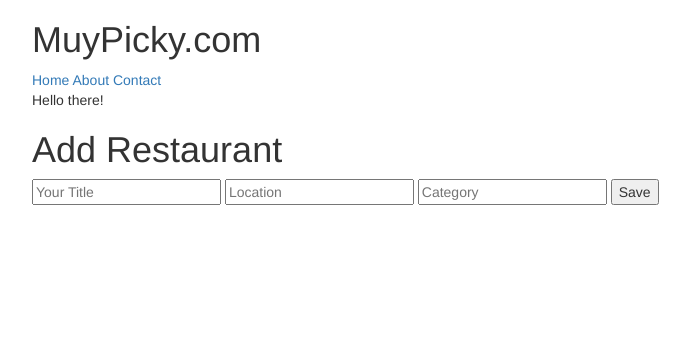
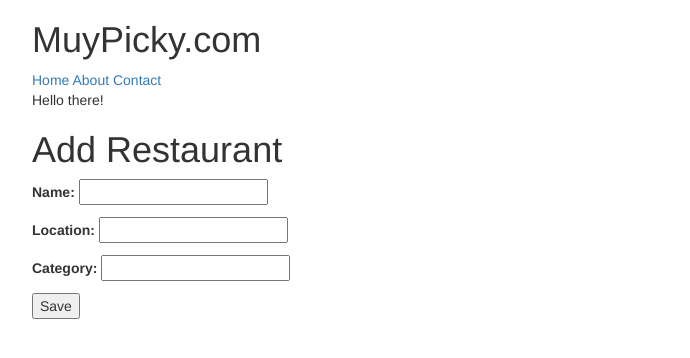
Before and after one commit to Psykepro/DjangoFirstWebApp, a Django app: page /restaurants/create/ in a window 1280 px wide. Shown: the top 358 px of the page, without its empty margins (38-728 px from the left). Run offline with Django 3.2, Linux system fonts and the light colour scheme; some libraries are stand-ins or nearby versions.

Commit message:
The Power of Django Forms

```diff
--- a/trydjango1-11/src/restaurants/forms.py
+++ b/trydjango1-11/src/restaurants/forms.py
@@ -4,3 +4,10 @@ class RestaurantCreateForm(forms.Form):
     name        = forms.CharField()
     location    = forms.CharField(required=False)
     category    = forms.CharField(required=False)
+
+    def clean_name(self):
+        name = self.cleaned_data.get('name')
+
+        if name == "Hello":
+            raise forms.ValidationError("Not a valid name")
+        return name
--- a/trydjango1-11/src/restaurants/views.py
+++ b/trydjango1-11/src/restaurants/views.py
@@ -11,19 +11,22 @@ from .models import RestaurantLocation
 
 def restaurant_create_view(request):
 
+    form = RestaurantCreateForm(request.POST or None)
+    errors = None
     if request.method == "POST":
-        print("post data")
-        title = request.POST.get('title')
-        location = request.POST.get('location')
-        category = request.POST.get('category')
-        obj = RestaurantLocation.objects.create(
-            name=title,
-            location=location,
-            category=category
-            )
-        return HttpResponseRedirect("/restaurants/")
+        if form.is_valid():
+
+            obj = RestaurantLocation.objects.create(
+                name=form.cleaned_data.get('name'),
+                location=form.cleaned_data.get('location'),
+                category=form.cleaned_data.get('category')
+                )
+            return HttpResponseRedirect("/restaurants/")
+        if form.errors:
+            errors = form.errors
+
     template_name = 'restaurants/form.html'
-    context = {}
+    context = { "form":form, "errors": errors }
     return render(request, template_name, context)
 
 def restaurant_list_view(request):
--- a/trydjango1-11/src/templates/restaurants/form.html
+++ b/trydjango1-11/src/templates/restaurants/form.html
@@ -4,12 +4,16 @@
 {% block content %}
 
 <h1>Add Restaurant</h1>
-
+{% if errors %}
+    {{ errors }}
+{% endif %}
 <form method="POST"> {% csrf_token %}
-    <input type="text" name="title" placeholder="Your Title">
-    <input type="text" name="location" placeholder="Location">
-    <input type="text" name="category" placeholder="Category">
+    {{ form.as_p }}
     <button type="submit">Save</button>
 </form>
 
 {% endblock %}
+
+    <!-- <input type="text" name="name" placeholder="Your Name">
+    <input type="text" name="location" placeholder="Location">
+    <input type="text" name="category" placeholder="Category"> -->
```
Also changed, not shown: trydjango1-11/src/db.sqlite3.
